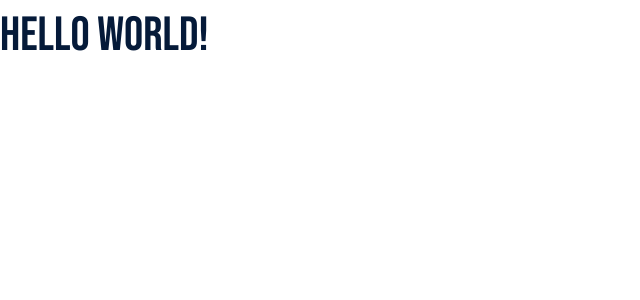
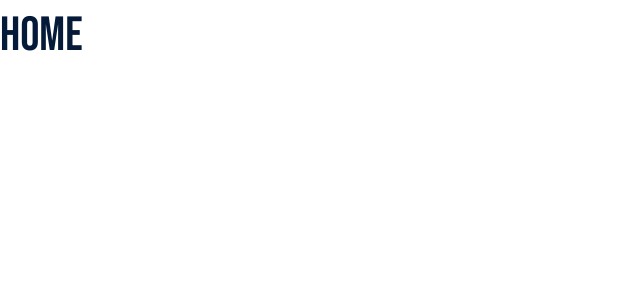
Before and after one commit to marcosvbs/players-stats-counter, a React (Vite) app: page / in a window 1280 px wide. Shown: the top 300 px of the page, without its empty margins (0-640 px from the left). Built offline with nearby package versions, Linux system fonts and the light colour scheme.

Commit message:
add react-router-dom and home page

```diff
--- a/package.json
+++ b/package.json
@@ -12,6 +12,7 @@
   "dependencies": {
     "react": "^18.2.0",
     "react-dom": "^18.2.0",
+    "react-router-dom": "^6.22.2",
     "styled-components": "^6.1.8"
   },
   "devDependencies": {
--- a/src/App.tsx
+++ b/src/App.tsx
@@ -1,11 +1,15 @@
 import { GlobalStyle } from "./styles/global";
 import { defaultTheme } from "../src/styles/themes/default";
 import { ThemeProvider } from "styled-components";
+import { BrowserRouter } from "react-router-dom";
+import { Router } from "./Router/Router";
 
 export function App() {
   return (
     <ThemeProvider theme={defaultTheme}>
-      <h1>hello world!</h1>
+      <BrowserRouter>
+        <Router />
+      </BrowserRouter>
       <GlobalStyle />
     </ThemeProvider>
   );
--- /dev/null
+++ b/src/Router/Router.tsx
@@ -0,0 +1,10 @@
+import { Route, Routes } from "react-router-dom";
+import { Home } from "../pages/home";
+
+export function Router() {
+  return (
+    <Routes>
+      <Route path={"/"} element={<Home />} />
+    </Routes>
+  );
+}
--- /dev/null
+++ b/src/pages/home/index.tsx
@@ -0,0 +1,3 @@
+export function Home() {
+  return <h1>home</h1>;
+}
```
Also changed, not shown: src/pages/home/styles.ts (added), 1 other file (tests, documents, lock files or other folders).
